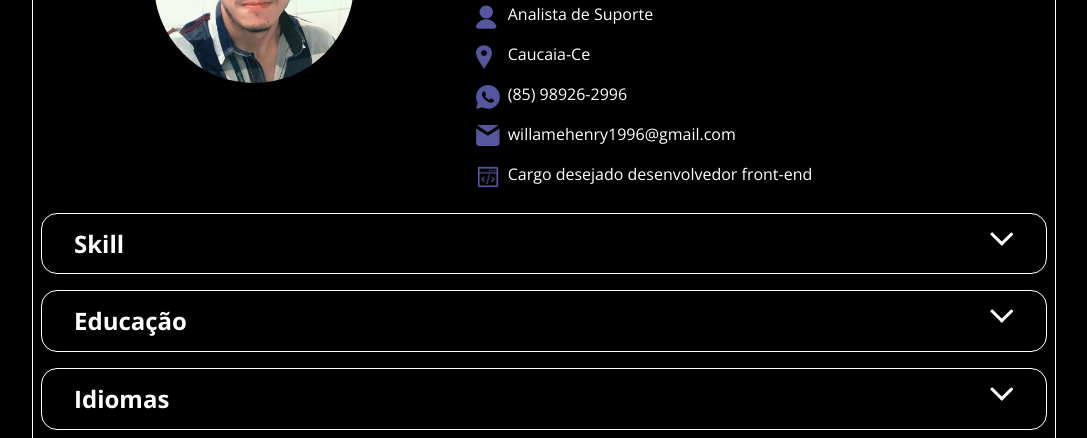
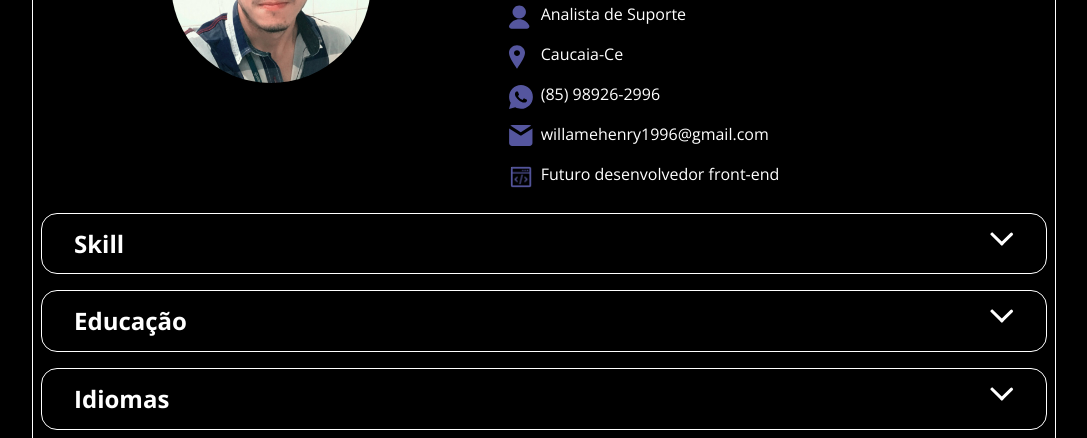
Before and after one commit to willamehenry/Portifolio, a plain HTML site: page index.html in a window 1280 px wide. Shown: the part 255-693 px from the top of the page, without its empty margins (96-1183 px from the left). Drawn offline with nearby package versions, Linux system fonts and the light colour scheme.

Commit message:
subindo alteração 2.3 beta

```diff
--- a/index.html
+++ b/index.html
@@ -18,7 +18,7 @@
     <link rel="stylesheet" href="assets/Css/Portifolio.css" />
     <link rel="stylesheet" href="assets/Css/experiencia.css" />
     <link rel="stylesheet" href="assets/Css/skills.css" />
-
+    <!--icone na aba-->
     <link rel="icon" href="assets/img/fotoico2.png" />
     <!-- google Font Open sans e robot-->
     <link rel="preconnect" href="https://fonts.googleapis.com">
@@ -54,7 +54,8 @@
                     <a href="mailto:willamehenry1996@gmail.com ">willamehenry1996@gmail.com</a>
                 </p>
                 <p class="job2">
-                    <a href="https://www.linkedin.com/in/willame-henry-ti/" target="_blank">Cargo desejado desenvolvedor front-end</a>
+                    <a href="https://www.linkedin.com/in/willame-henry-ti/" target="_blank">Futuro desenvolvedor
+                        front-end</a>
                 </p>
             </div>
         </header>
@@ -242,7 +243,7 @@
                         <spa class="title github">
                             <h3>Projeto pokedex </h3>
                         </spa>
-                        <a  class="a2"   href="https://github.com/willamehenry/pokedeks "
+                        <a class="a2" href="https://github.com/willamehenry/pokedeks "
                             target="_blank">https://github.com/willamehenry/pokedeks</a>
                     </li>
 
@@ -250,7 +251,7 @@
                         <spa class="title github">
                             <h3>Projeto wikipedia</h3>
                         </spa>
-                        <a  class="a2" href="https://github.com/willamehenry/Projeto_wikipedia "
+                        <a class="a2" href="https://github.com/willamehenry/Projeto_wikipedia "
                             target="_blank">https://github.com/willamehenry/Projeto_wikipedia</a>
                     </li>
 
@@ -278,6 +279,8 @@
                     <li>
                         <h3 class="title">Especialista em Suporte técnico</h3>
                         <p class="period">mar de 2022 - o momento (1 ano 8 meses) </p>
+
+                        <h3>Criador do Agendamento remoto edtech</h3>
                         <p> <strong>Soluções de software e hardware:</strong> instalação, configuração e suporte técnico
                             para
                             dispositivos e softwares educacionais.</p>
```
